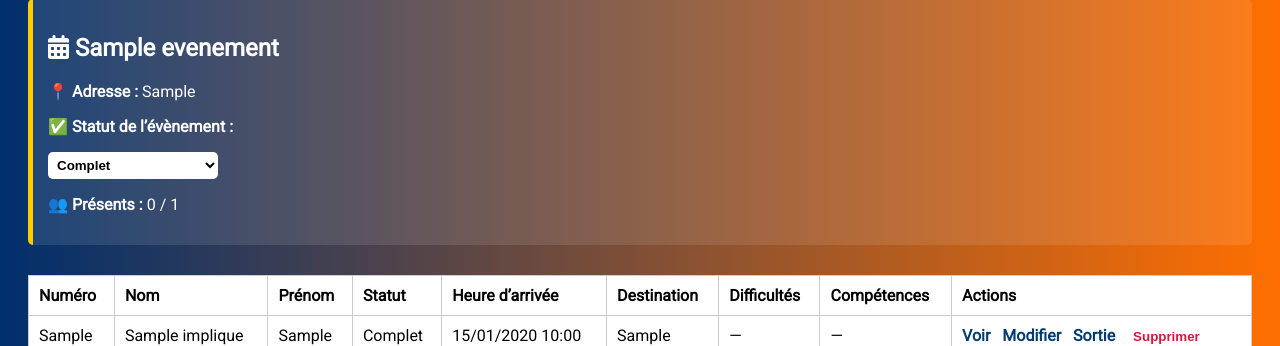
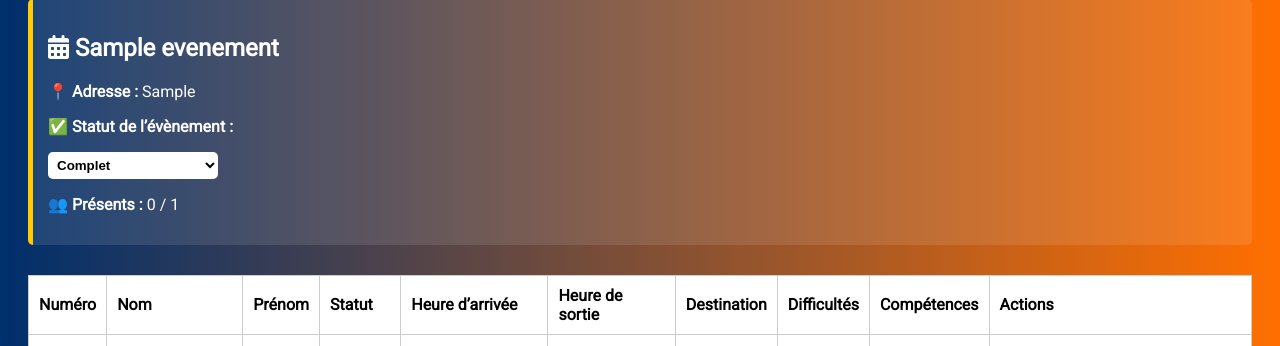
Before and after one commit to protec38/CAI, a Flask app: page /evenement/1/dashboard in a window 1280 px wide. Shown: the part 120-466 px from the top of the page. Run offline with Flask 3, Linux system fonts and the light colour scheme; the visitor is signed in with stand-in values (Sample User, id 1); data comes from the database, SQL or seed files in the repository; tables that the repository leaves empty hold one stand-in row (values such as "Sample post").

Commit message:
Update dashboard.html

```diff
--- a/app/templates/dashboard.html
+++ b/app/templates/dashboard.html
@@ -146,6 +146,7 @@
             <th>Prénom</th>
             <th>Statut</th>
             <th>Heure d’arrivée</th>
+            <th>Heure de sortie</th> <!-- ✅ Ajouté -->
             <th>Destination</th>
             <th>Difficultés</th>
             <th>Compétences</th>
@@ -180,6 +181,7 @@ function refreshFiches() {
                         <td>${fiche.prenom}</td>
                         <td>${getStatutHtml(fiche.statut)}</td>
                         <td>${fiche.heure_arrivee}</td>
+                        <td>${fiche.heure_sortie}</td> <!-- ✅ Ajouté -->
                         <td>${fiche.destination}</td>
                         <td>${fiche.difficultes}</td>
                         <td>${fiche.competences}</td>
```
